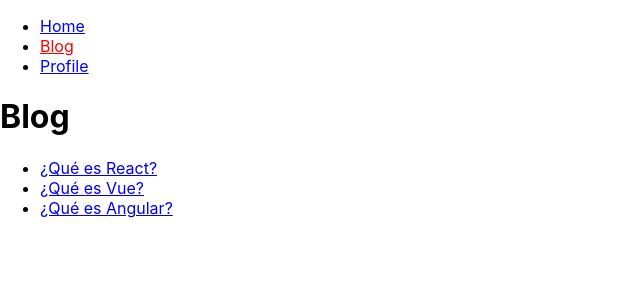
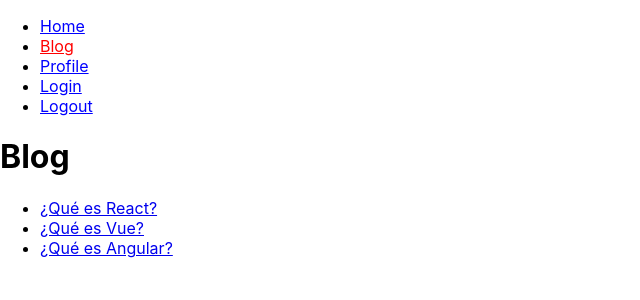
Before and after one commit to Momfus/CoursePlatzi-React-routerNavigation, a React (Create React App) app: page /#/blog in a window 1280 px wide. Shown: the top 300 px of the page, without its empty margins (0-640 px from the left). Built offline with nearby package versions, Linux system fonts and the light colour scheme.

Commit message:
Fake login added

```diff
--- a/src/App.js
+++ b/src/App.js
@@ -4,11 +4,15 @@
 import { ProfilePage } from "./ProfilePage";
 import { Menu } from "./Menu";
 import { BlogPost } from "./BlogPost";
+import { LogoutPage } from "./LogoutPage";
+import { LoginPage } from "./LoginPage";
+import { AuthProvider } from "./auth";
 
 function App() {
   return (
     <>
       <HashRouter>
+        <AuthProvider>
           {/* Para manejo de cabecera */}
           <Menu></Menu>
 
@@ -21,11 +25,15 @@
               {/* Para enviar parámetros como el ejemplo del slug */}
               <Route path=":slug" element={<BlogPost />}></Route>
             </Route>
+
+            <Route path="/login" element={<LoginPage />}></Route>
+            <Route path="/logout" element={<LogoutPage />}></Route>
             <Route path="/profile" element={<ProfilePage />}></Route>
             <Route path="*" element={<p>Not found</p>}>
               {" "}
             </Route>
           </Routes>
+        </AuthProvider>
       </HashRouter>
     </>
   );
--- /dev/null
+++ b/src/LoginPage.js
@@ -0,0 +1,28 @@
+import React from "react";
+import { useAuth } from "./auth";
+
+function LoginPage() {
+  const auth = useAuth();
+  const [username, setUsername] = React.useState("");
+
+  const login = (e) => {
+    e.preventDefault();
+    auth.login({username})
+
+  };
+
+  return (
+    <>
+      <h1>Login</h1>
+
+      <form onSubmit={login}>
+        <label>Escribe tu nombre de usuario</label>
+        <input value={username} onChange={(e) => setUsername(e.target.value)} />
+
+        <button type="submit">Entrar</button>
+      </form>
+    </>
+  );
+}
+
+export { LoginPage };
--- /dev/null
+++ b/src/LogoutPage.js
@@ -0,0 +1,25 @@
+import React from "react";
+import { useAuth } from "./auth";
+
+function LogoutPage() {
+
+  const auth = useAuth();
+
+  const logout = (e) => {
+    e.preventDefault();
+    auth.logout();
+  };
+
+  return (
+    <>
+      <h1>Logout</h1>
+
+      <form onSubmit={logout}>
+        <label>¿Seguro que quieres salir?</label>
+        <button type="submit">Salir</button>
+      </form>
+    </>
+  );
+}
+
+export { LogoutPage };
--- a/src/Menu.js
+++ b/src/Menu.js
@@ -16,6 +16,14 @@
 routes.push({
   to: '/profile',
   text: 'Profile'
+});
+routes.push({
+  to: '/login',
+  text: 'Login'
+});
+routes.push({
+  to: '/logout',
+  text: 'Logout'
 });
 
 function Menu() {
--- a/src/ProfilePage.js
+++ b/src/ProfilePage.js
@@ -1,9 +1,15 @@
-import React from 'react';
+import React from "react";
+import { useAuth } from "./auth";
 
 function ProfilePage() {
+   const auth = useAuth();
+
    return (
-      <h1>ProfilePage</h1>
-   )
-}
+     <>
+       <h1>Perfil</h1>
+       {auth.user ? <p>Welcome, {auth.user.username}</p> : <p>No user is logged in.</p>}
+     </>
+   );
+ }
 
-export { ProfilePage }
+export { ProfilePage };
--- /dev/null
+++ b/src/auth.js
@@ -0,0 +1,32 @@
+import React, { useContext } from "react";
+import { useNavigate } from "react-router-dom";
+
+const AuthContext = React.createContext();
+
+// Aca se utilizaria un fake auth para saber que se esta logueado o no
+function AuthProvider({ children }) {
+  const navigate = useNavigate();
+  const [user, setUser] = React.useState(null);
+
+  const login = (username) => {
+    console.log(username);
+    setUser(username );
+    navigate("/profile");
+  }
+
+  const logout = () => {
+    setUser(null);
+    navigate("/");
+  }
+
+  const auth = { user, login, logout};
+
+  return (<AuthContext.Provider value={auth}>{children}</AuthContext.Provider>);
+}
+
+function useAuth() {
+   const auth = useContext(AuthContext);
+   return auth;
+}
+
+export { AuthProvider, useAuth };
```
Lines whose indentation alone changed are shown as unchanged.
